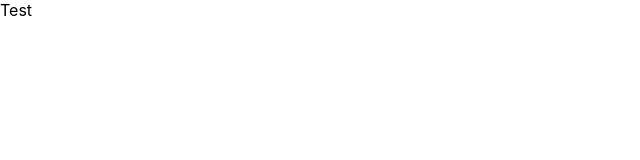
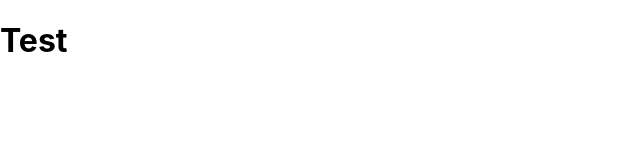
Before and after one commit to edwinvillota/pokemon-api, a React (Create React App) app: page / in a window 1280 px wide. Shown: the top 160 px of the page, without its empty margins (0-640 px from the left). Built offline with nearby package versions, Linux system fonts and the light colour scheme.

Commit message:
Added react router

```diff
--- a/package.json
+++ b/package.json
@@ -12,6 +12,7 @@
     "@types/react-dom": "^18.0.0",
     "react": "^18.2.0",
     "react-dom": "^18.2.0",
+    "react-router-dom": "^6.6.1",
     "react-scripts": "5.0.1",
     "typescript": "^4.4.2",
     "web-vitals": "^2.1.0"
--- a/src/App.tsx
+++ b/src/App.tsx
@@ -1,5 +1,14 @@
+import { createBrowserRouter, RouterProvider } from "react-router-dom";
+
+const router = createBrowserRouter([
+  {
+    path: "/",
+    element: <h1>Test</h1>,
+  },
+]);
+
 function App() {
-  return <div className="App">Test</div>;
+  return <RouterProvider router={router} />;
 }
 
 export default App;
```
Also changed, not shown: 1 other file (tests, documents, lock files or other folders).
